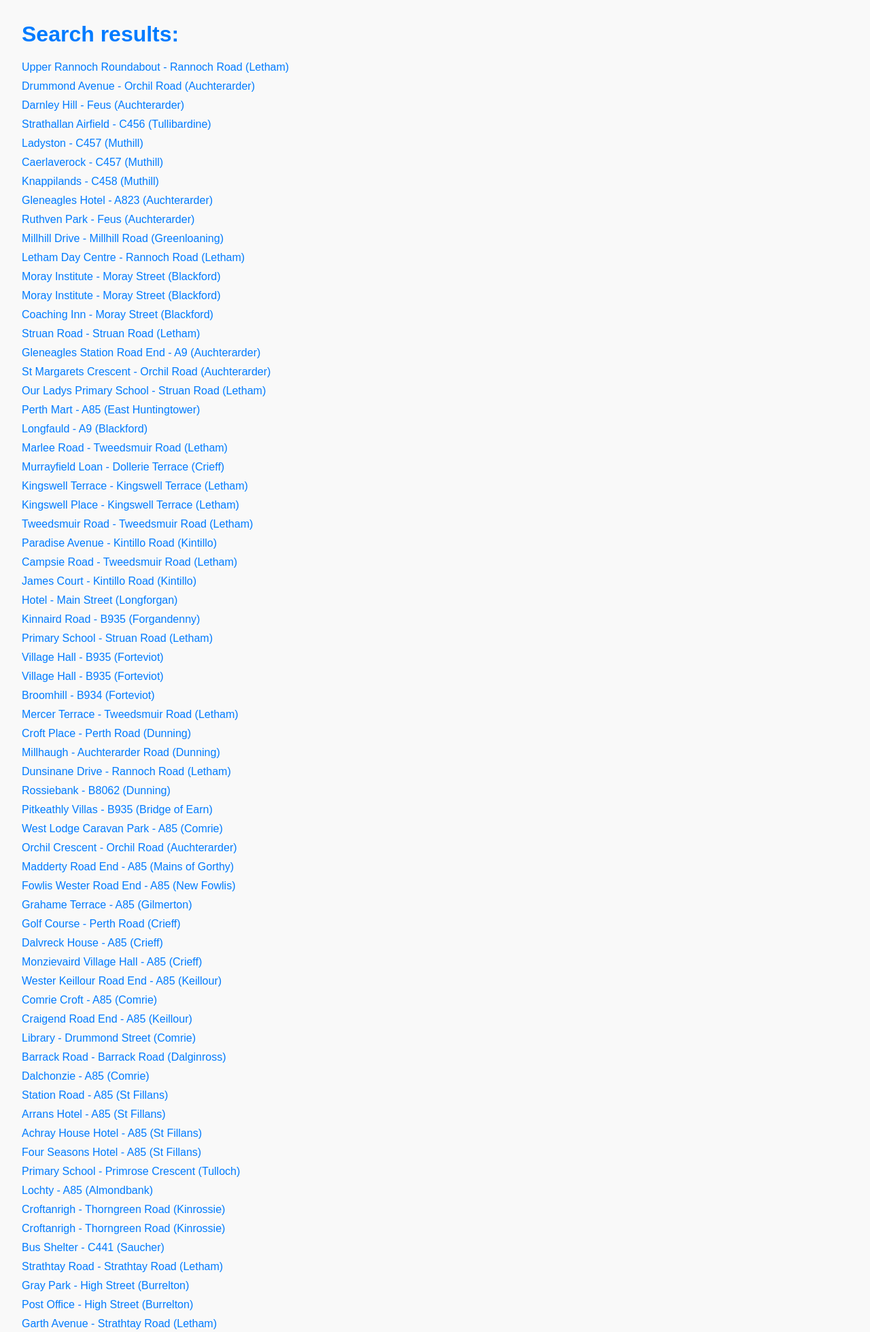
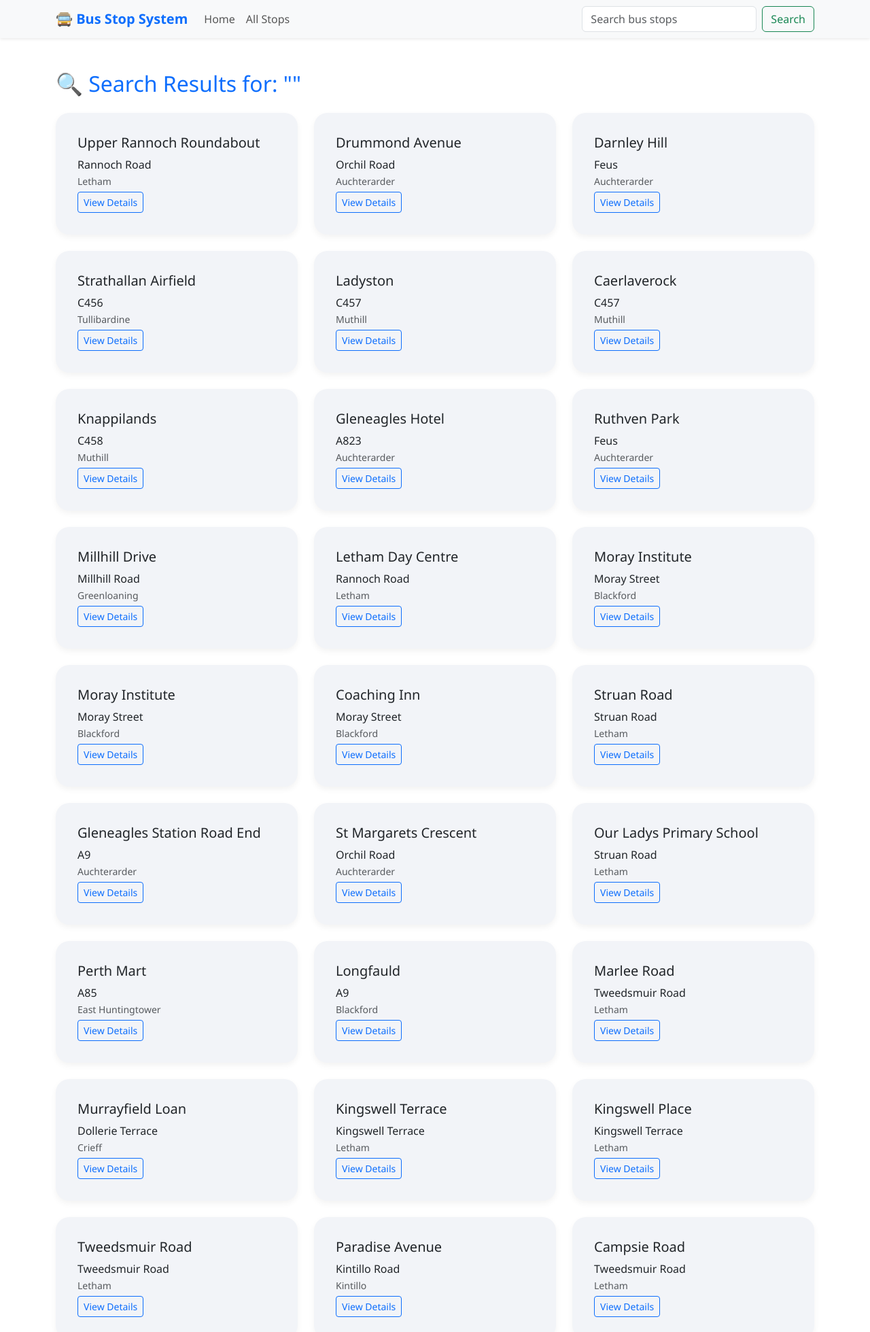
Before and after one commit to ZiqiuHe11/bus-stop-app, a Flask app: page /search in a window 1280 px wide. Shown: the top 1959 px of the page at 68% size. Run offline with Flask 3, Linux system fonts and the light colour scheme; data comes from the database, SQL or seed files in the repository.

Commit message:
Update templates and add base.html

```diff
--- /dev/null
+++ b/templates/base.html
@@ -0,0 +1,74 @@
+<!DOCTYPE html>
+<html lang="zh">
+<head>
+  <meta charset="UTF-8" />
+  <title>{% block title %}Bus stop system{% endblock %}</title>
+  <link href="https://cdn.jsdelivr.net/npm/bootstrap@5.3.3/dist/css/bootstrap.min.css" rel="stylesheet" />
+  <style>
+    body {
+      background-color: #ffffff;
+      font-family: 'Segoe UI', Tahoma, Geneva, Verdana, sans-serif;
+    }
+    .rounded-box {
+      border-radius: 20px;
+      padding: 2rem;
+      background-color: #f2f4f8;
+      box-shadow: 0 4px 10px rgba(0, 0, 0, 0.05);
+    }
+    footer {
+      font-size: 0.9rem;
+    }
+    /
+    .navbar-search {
+      width: 250px;
+    }
+  </style>
+</head>
+<body>
+  <nav class="navbar navbar-expand-lg navbar-light bg-light shadow-sm mb-4">
+    <div class="container">
+      <a class="navbar-brand text-primary fw-bold" href="{{ url_for('index') }}">🚍 Bus Stop System</a>
+      <button
+        class="navbar-toggler"
+        type="button"
+        data-bs-toggle="collapse"
+        data-bs-target="#navbarNavDropdown"
+        aria-controls="navbarNavDropdown"
+        aria-expanded="false"
+        aria-label="Toggle navigation"
+      >
+        <span class="navbar-toggler-icon"></span>
+      </button>
+      <div class="collapse navbar-collapse" id="navbarNavDropdown">
+        <ul class="navbar-nav me-auto mb-2 mb-lg-0">
+          <li class="nav-item">
+            <a class="nav-link" href="{{ url_for('index') }}">Home</a>
+          </li>
+          <li class="nav-item">
+            <a class="nav-link" href="{{ url_for('stops') }}">All Stops</a>
+          </li>
+        </ul>
+
+
+        <form class="d-flex" action="{{ url_for('search') }}" method="get" role="search">
+          <input
+            class="form-control me-2 navbar-search"
+            type="search"
+            name="q"
+            placeholder="Search bus stops"
+            aria-label="Search"
+            required
+          >
+          <button class="btn btn-outline-success" type="submit">Search</button>
+        </form>
+      </div>
+    </div>
+  </nav>
+
+  <div class="container py-4">
+    {% block content %}{% endblock %}
+  </div>
+
+  <script src="https://cdn.jsdelivr.net/npm/bootstrap@5.3.3/dist/js/bootstrap.bundle.min.js"></script>
+</body>
+</html>
--- a/templates/search.html
+++ b/templates/search.html
@@ -1,27 +1,25 @@
-<!DOCTYPE html>
-<html>
-<head>
-    <meta charset="UTF-8">
-    <title>Search Results</title>
-    <link rel="stylesheet" href="{{ url_for('static', filename='style.css') }}">
-</head>
-<body>
-    <h1>Search results: {{ term }}</h1>
+{% extends "base.html" %}
 
-    {% if results %}
-        <ul>
-            {% for stop in results %}
-                <li>
-                    <a href="{{ url_for('stop_detail', code=stop['NaptanCode']) }}">
-                        {{ stop['CommonName'] }} - {{ stop['Street'] }} ({{ stop['LocalityName'] }})
-                    </a>
-                </li>
-            {% endfor %}
-        </ul>
-    {% else %}
-        <p>No results were found.</p>
-    {% endif %}
+{% block title %}Search Results{% endblock %}
 
-    <p><a href="{{ url_for('index') }}">Back to Home</a></p>
-</body>
-</html>
+{% block content %}
+<h2 class="mb-4 text-primary">🔍 Search Results for: "{{ term }}"</h2>
+
+{% if results %}
+  <div class="row g-4">
+    {% for stop in results %}
+      <div class="col-md-4">
+        <div class="rounded-box h-100">
+          <h5>{{ stop['CommonName'] }}</h5>
+          <p class="mb-1">{{ stop['Street'] }}<br><small class="text-muted">{{ stop['LocalityName'] }}</small></p>
+          <a href="{{ url_for('stop_detail', code=stop['NaptanCode']) }}" class="btn btn-sm btn-outline-primary">View Details</a>
+        </div>
+      </div>
+    {% endfor %}
+  </div>
+{% else %}
+  <div class="alert alert-warning" role="alert">
+    No results found for your search.
+  </div>
+{% endif %}
+{% endblock %}
```
Also changed, not shown: templates/404.html (+13 -13 lines), templates/stop_detail.html (+18 -16 lines), templates/stops.html (+20 -21 lines).
